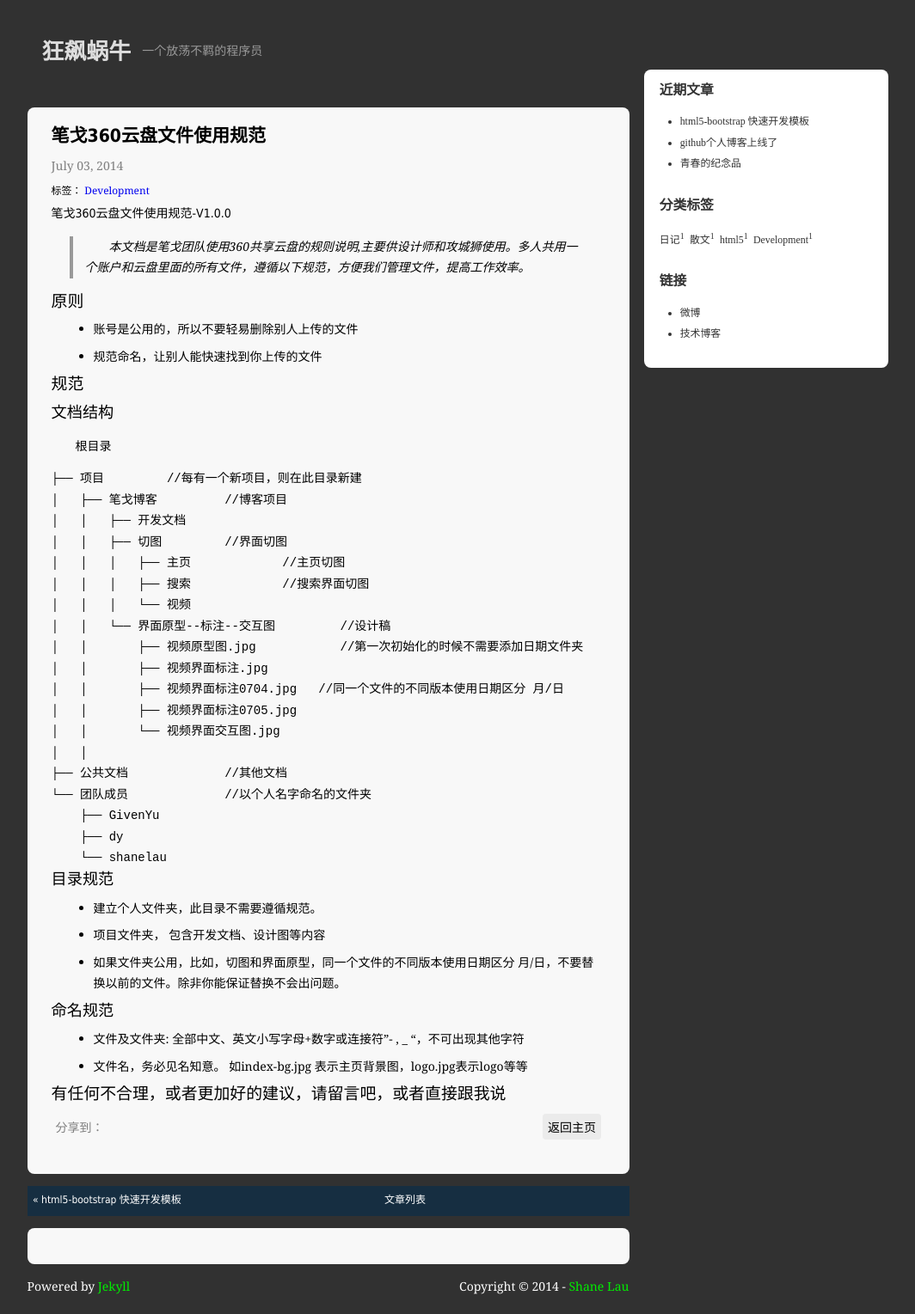
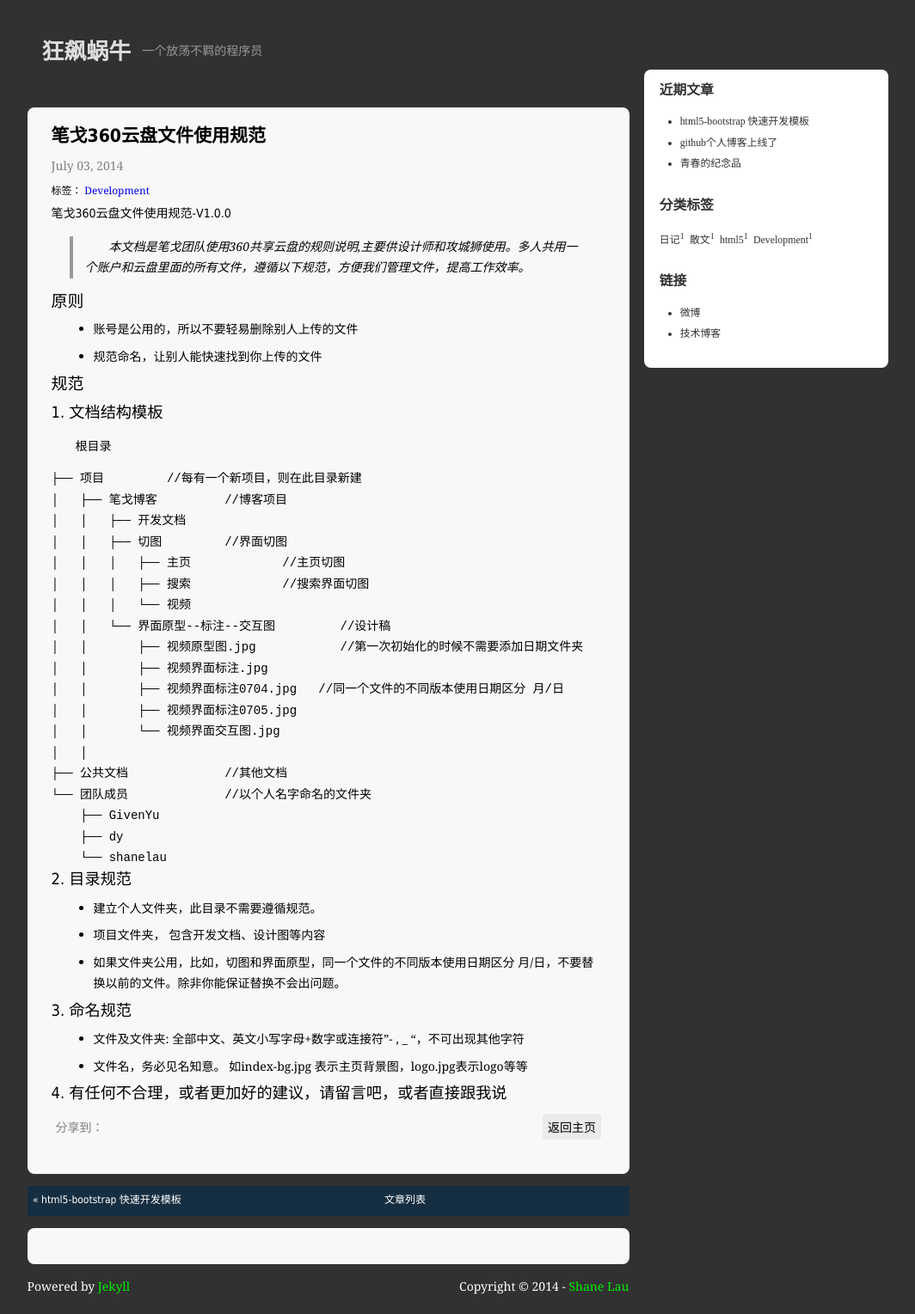
Before and after one commit to kissliux/kissliux.github.io, a Jekyll site: the page built from _posts/2014-07-01-360clound-standrad.mardown.md, in a window 1280 px wide. Shown: the whole page at 86% size, without its empty margins (108-1172 px from the left). Built offline with Jekyll 4.4.1, drawn with Linux system fonts in a browser that asks for light colours; comment, search, counter and statistics services are not loaded.

Commit message:
add post

```diff
--- a/_posts/2014-07-01-360clound-standrad.mardown.md
+++ b/_posts/2014-07-01-360clound-standrad.mardown.md
@@ -16,7 +16,8 @@ date: 2014-07-03
 *  规范命名，让别人能快速找到你上传的文件
 
 ##规范
-###  文档结构
+
+###  1.  文档结构模板
 
 根目录
 
@@ -46,13 +47,13 @@ date: 2014-07-03
 {% endhighlight %}
 
 
-### 目录规范
+### 2.  目录规范
 *  建立个人文件夹，此目录不需要遵循规范。
 *  项目文件夹， 包含开发文档、设计图等内容
 *  如果文件夹公用，比如，切图和界面原型，同一个文件的不同版本使用日期区分 月/日，不要替换以前的文件。除非你能保证替换不会出问题。
 
-### 命名规范
+### 3.  命名规范
 * 文件及文件夹: 全部中文、英文小写字母+数字或连接符"- , _ "，不可出现其他字符
 * 文件名，务必见名知意。 如index-bg.jpg  表示主页背景图，logo.jpg表示logo等等
 
-## 有任何不合理，或者更加好的建议，请留言吧，或者直接跟我说
+### 4.  有任何不合理，或者更加好的建议，请留言吧，或者直接跟我说
```
